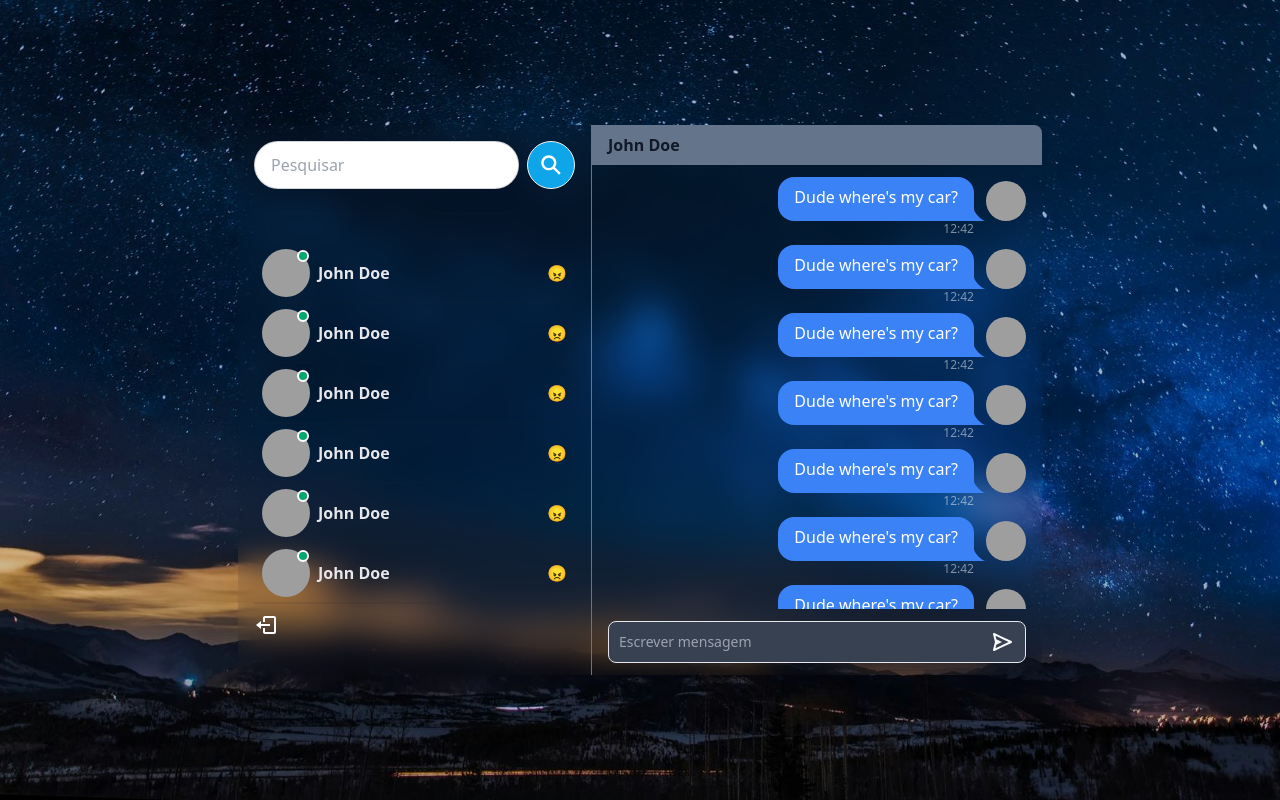
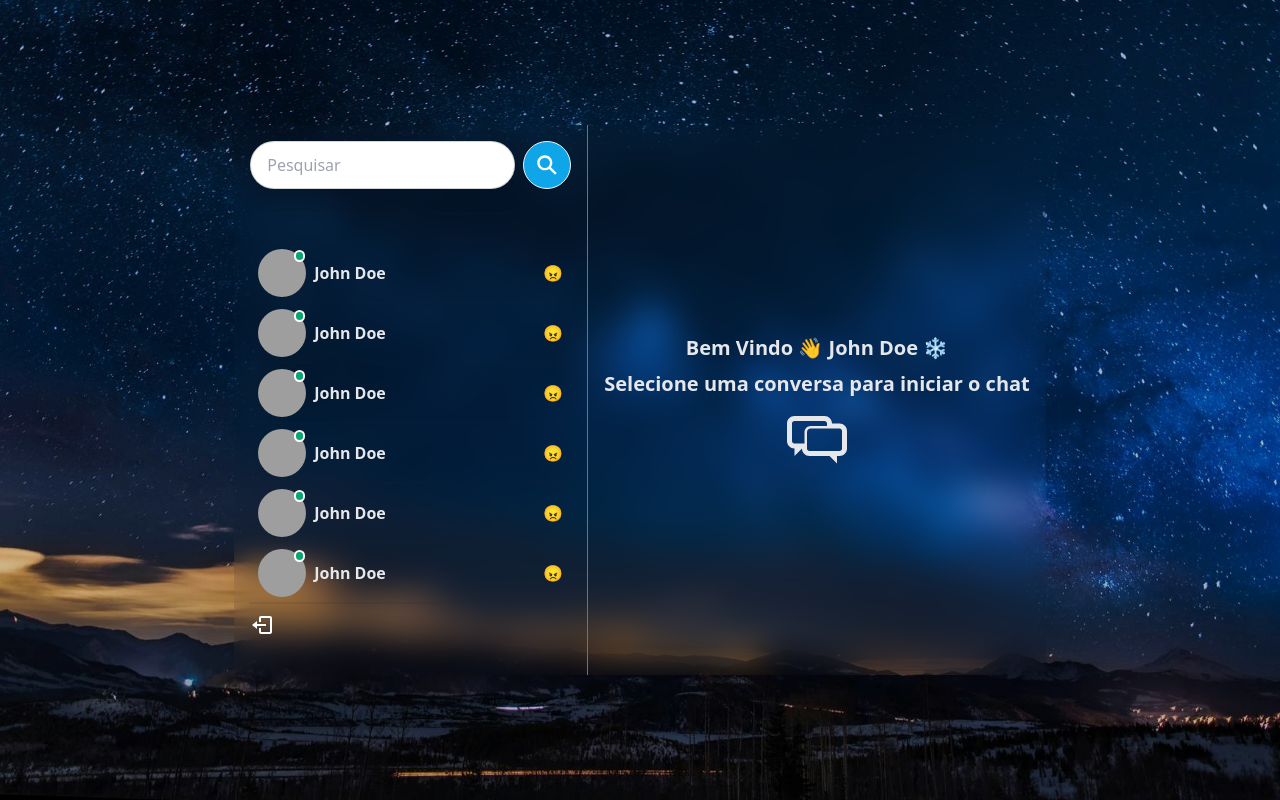
Before and after one commit to diegovilhalva/chat-app, a React (Vite) app in the folder frontend/: page / in a window 1280 px wide. Built offline with nearby package versions, Linux system fonts and the light colour scheme; grey boxes are pictures that could not be loaded.

Commit message:
ui finished

```diff
--- a/frontend/src/App.jsx
+++ b/frontend/src/App.jsx
@@ -1,6 +1,5 @@
 import Home from "./pages/Home"
-import Login from "./pages/Login"
-import SignUp from "./pages/SignUp"
+
 
 
 const App = () => {
--- a/frontend/src/components/MessageContainer.jsx
+++ b/frontend/src/components/MessageContainer.jsx
@@ -1,19 +1,35 @@
 import MessageInput from "./MessageInput"
 import Messages from "./Messages"
-
+import { TiMessages } from "react-icons/ti"
 
 const MessageContainer = () => {
+    const noChatSelected = true
     return (
         <div className="md:min-w-[450px] flex flex-col">
+            {noChatSelected ? <NoChatSelected /> : (
                 <>
                     <div className="bg-slate-500 px-4 py-2 mb-2">
                         <span className="text-gray-900 font-bold">John Doe</span>
                     </div>
-            <Messages/>
-            <MessageInput/>
+                    <Messages />
+                    <MessageInput />
                 </>
+            )}
         </div>
     )
 }
 
-export default MessageContainer
+export default MessageContainer;
+
+const NoChatSelected = () => {
+
+    return (
+        <div className='flex items-center justify-center w-full h-full'>
+            <div className='px-4 text-center sm:text-lg md:text-xl text-gray-200 font-semibold flex flex-col items-center gap-2'>
+                <p>Bem Vindo 👋 John Doe ❄</p>
+                <p>Selecione uma conversa para iniciar o chat</p>
+                <TiMessages className='text-3xl md:text-6xl text-center' />
+            </div>
+        </div>
+    );
+};
```
Lines whose indentation alone changed are shown as unchanged.
